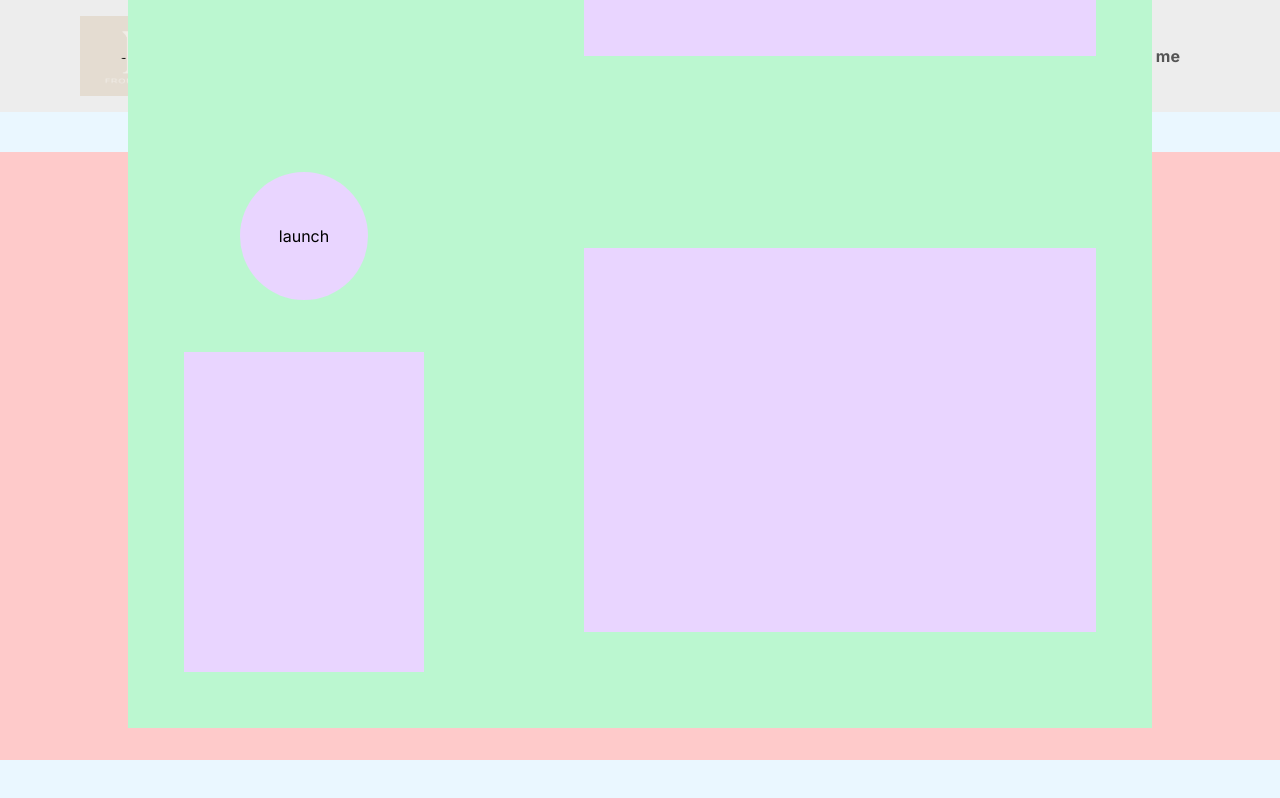
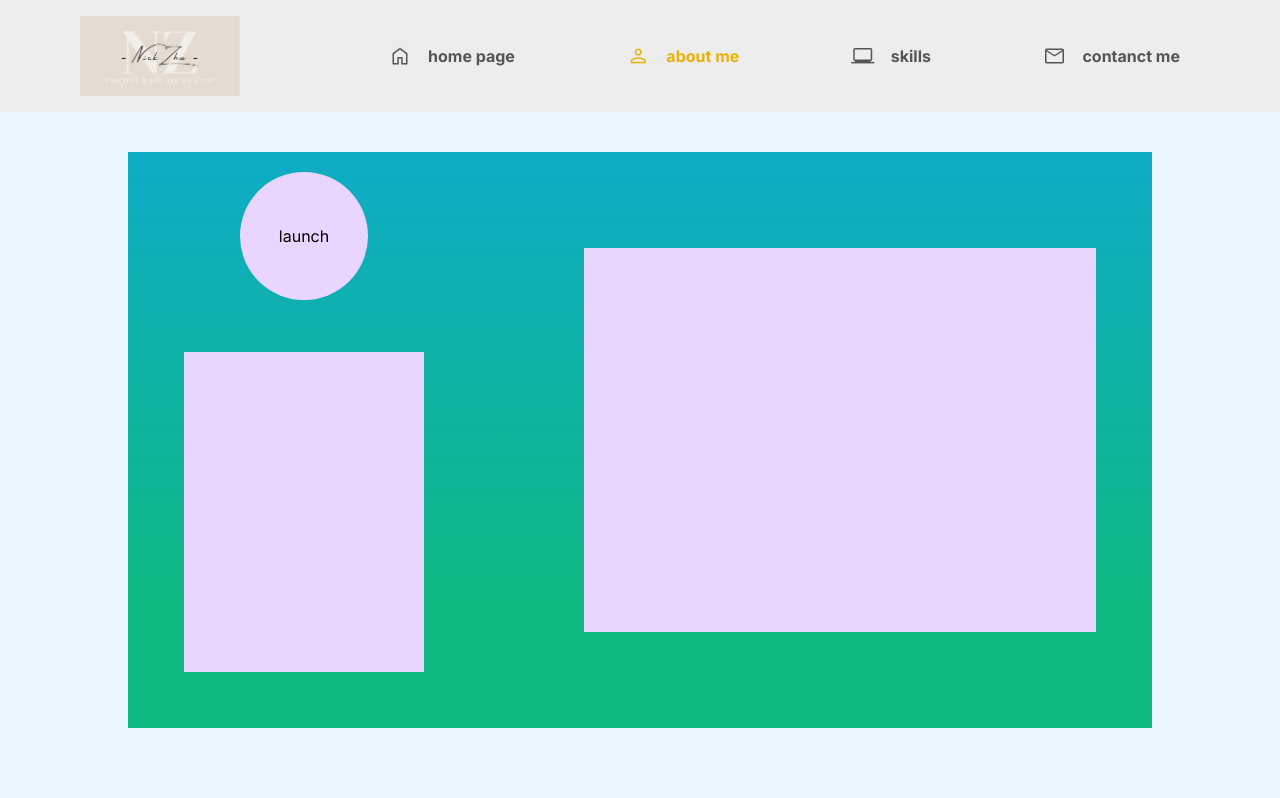
Before and after one commit to XihaoZhu/FakeBookBorrow, a Next.js app: page /profile/aboutMe in a window 1280 px wide. Built offline with nearby package versions, Linux system fonts and the light colour scheme.

Commit message:
bg-c need to be finished

```diff
--- a/src/app/profile/aboutMe/page.tsx
+++ b/src/app/profile/aboutMe/page.tsx
@@ -1,12 +1,21 @@
+"use client"
+import { useState } from "react";
+import clsx from "clsx";
 
 export default function AboutMe() {
+
+  const [launch,setLaunch] = useState(0)
+  function launchFun() {
+    setLaunch(1)
+  }
+
   return (
     // just the outest container, I want to play safe
-    <div className="bg-red-200 w-full h-full">
+    <div className="w-full h-full">
       {/* the outer container for the context, where overflow- hidden is applied */}
-      <div className="bg-cyan-200 hidden lg:block w-[64rem] h-[36rem] mx-auto my-auto relative flex-col overflow-visible">
+      <div className="hidden lg:block w-[64rem] h-[36rem] mx-auto my-auto relative flex-col overflow-hidden">
         {/* because the spaceship doesn't move so I put it here */}
-        <div className="bg-purple-200 hidden lg:flex flex-col w-[8rem] h-[8rem] absolute top-5 left-[7rem] rounded-full justify-center z-10">
+        <div className="bg-purple-200 hidden lg:flex flex-col w-[8rem] h-[8rem] absolute top-5 left-[7rem] rounded-full justify-center z-10 cursor-pointer" onClick={launchFun}>
           <div className="text-center">
             launch
           </div>
@@ -15,9 +24,11 @@ export default function AboutMe() {
 
         </div>
         {/* where  double the height will be and where the tansform happens*/}
-        <div className="bg-yellow-200 hidden lg:block w-full h-[72rem] absolute bottom-0">
+        <div className={clsx(" hidden lg:block w-full h-[72rem] absolute bottom-0 transition-all duration-[3000ms]",{
+          "translate-y-[50%]":launch==1,
+        })}>
           {/* because I want a movement of this element and I needs children relative to father, So an extra element is needed */}
-          <div className=" bg-green-200 hidden lg:block w-full h-[72rem] relative bottom-0">
+          <div className=" bg-gradient-to-b from-indigo-500 from-10% via-sky-500 via-30% to-emerald-500 to-90% hidden lg:block w-full h-[72rem] relative bottom-0">
             {/* words for my motivation learn front end */}
             <div className="bg-purple-200 hidden lg:block w-[32rem] h-[24rem] absolute top-24 right-14 z-10">
 
```
